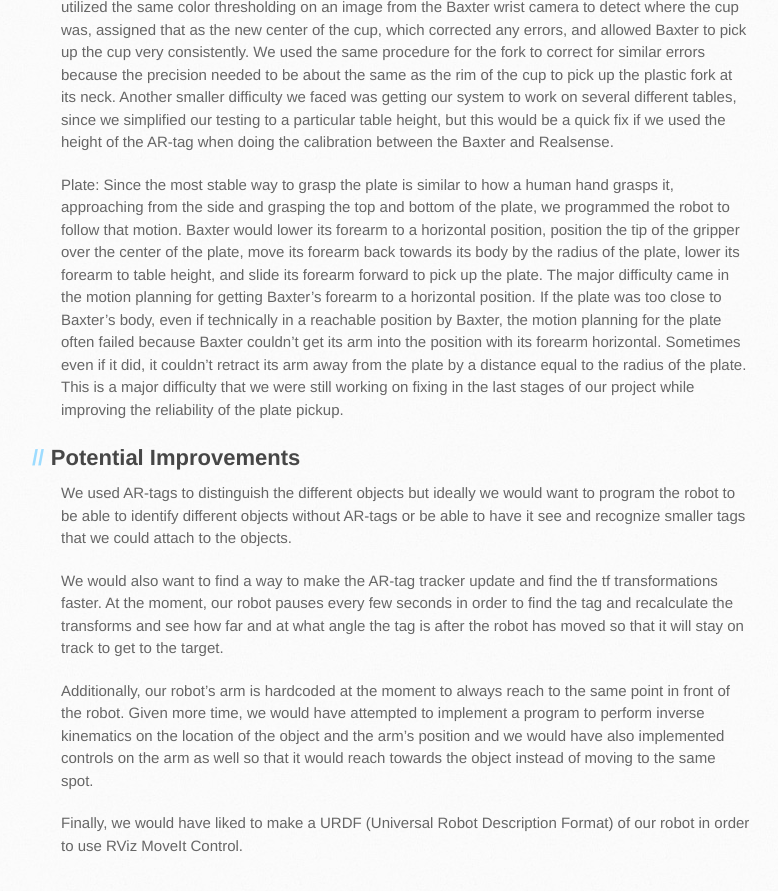
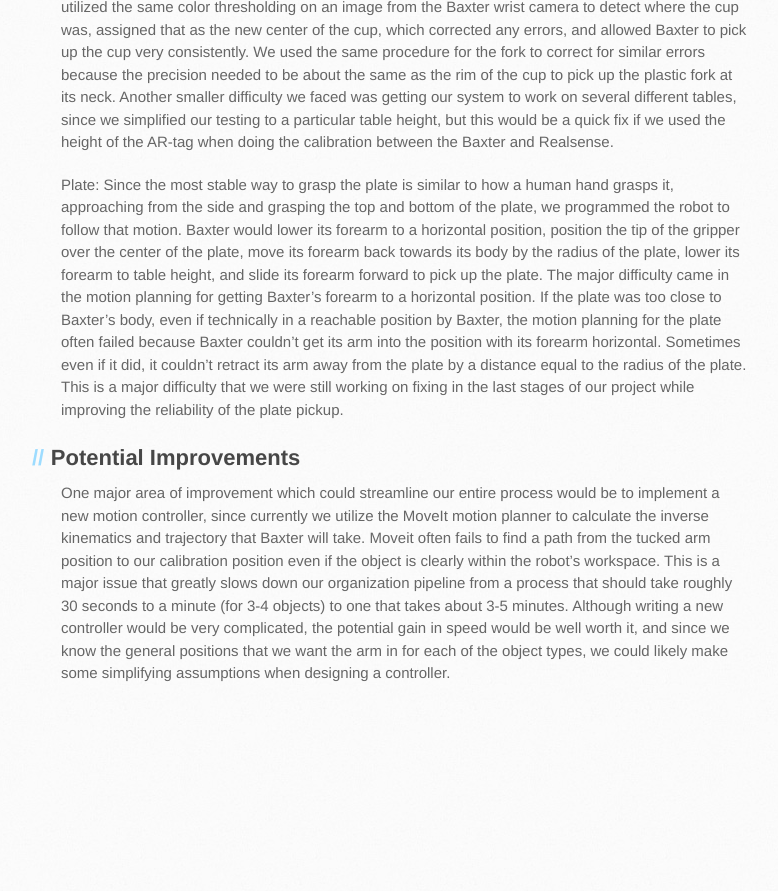
Before and after one commit to afmdnf/ee106a-project, a Jekyll site: the page built from docs/conclusion.md, in a window 1280 px wide and 900 px high, scrolled down 1718 px. Shown: the top 891 px of the window, without its empty margins (109-887 px from the left). Built offline with Jekyll 4.4.1, drawn with Linux system fonts in a browser that asks for light colours; our own code applies the rules of GitHub Pages for plain Markdown files; the repository's description, which GitHub fills in, is left out; after the commit the page ends 2445 px from its top, so only the background shows below that.

```diff
--- a/docs/conclusion.md
+++ b/docs/conclusion.md
@@ -22,10 +22,4 @@
 
 ## Potential Improvements
 
-We used AR-tags to distinguish the different objects but ideally we would want to program the robot to be able to identify different objects without AR-tags or be able to have it see and recognize smaller tags that we could attach to the objects.
-
-We would also want to find a way to make the AR-tag tracker update and find the tf transformations faster. At the moment, our robot pauses every few seconds in order to find the tag and recalculate the transforms and see how far and at what angle the tag is after the robot has moved so that it will stay on track to get to the target.
-
-Additionally, our robot's arm is hardcoded at the moment to always reach to the same point in front of the robot. Given more time, we would have attempted to implement a program to perform inverse kinematics on the location of the object and the arm's position and we would have also implemented controls on the arm as well so that it would reach towards the object instead of moving to the same spot.
-
-Finally, we would have liked to make a URDF (Universal Robot Description Format) of our robot in order to use RViz MoveIt Control.
+One major area of improvement which could streamline our entire process would be to implement a new motion controller, since currently we utilize the MoveIt motion planner to calculate the inverse kinematics and trajectory that Baxter will take. Moveit often fails to find a path from the tucked arm position to our calibration position even if the object is clearly within the robot’s workspace. This is a major issue that greatly slows down our organization pipeline from a process that should take roughly 30 seconds to a minute (for 3-4 objects) to one that takes about 3-5 minutes. Although writing a new controller would be very complicated, the potential gain in speed would be well worth it, and since we know the general positions that we want the arm in for each of the object types, we could likely make some simplifying assumptions when designing a controller.
```
